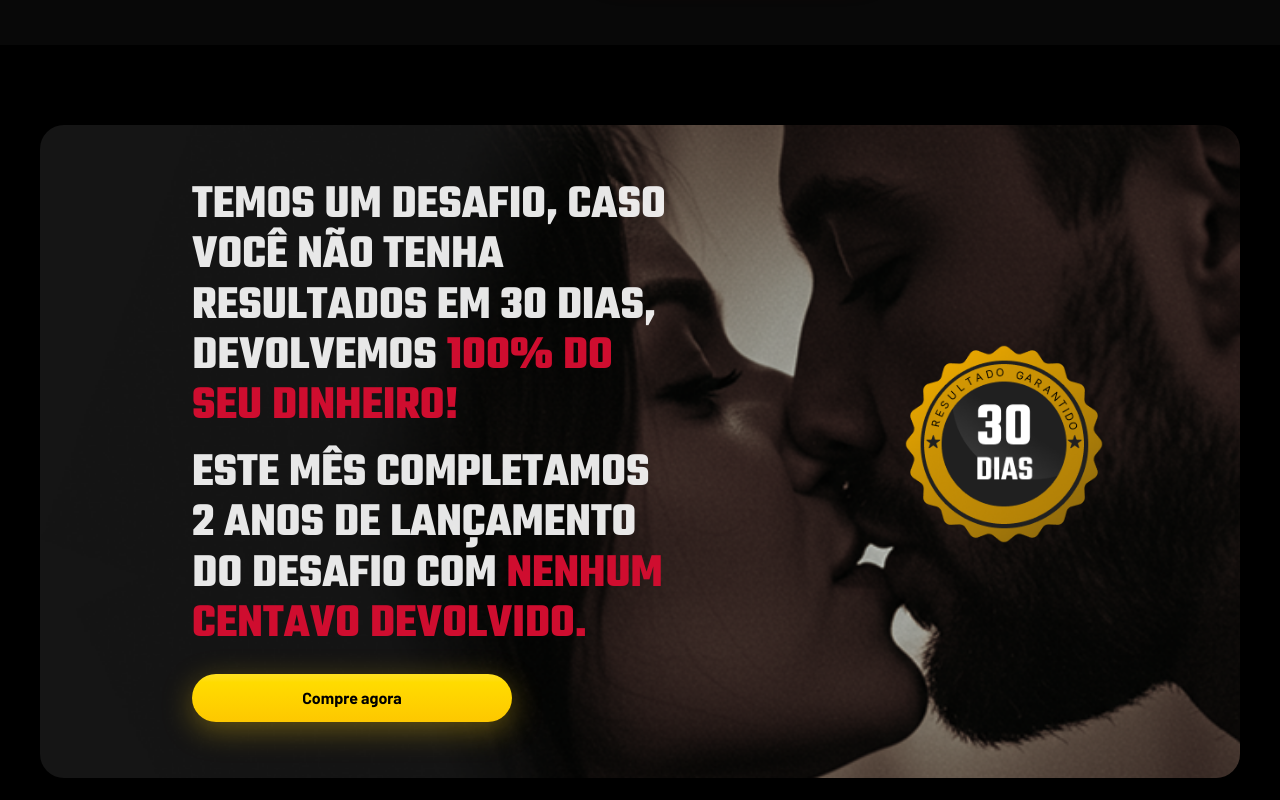
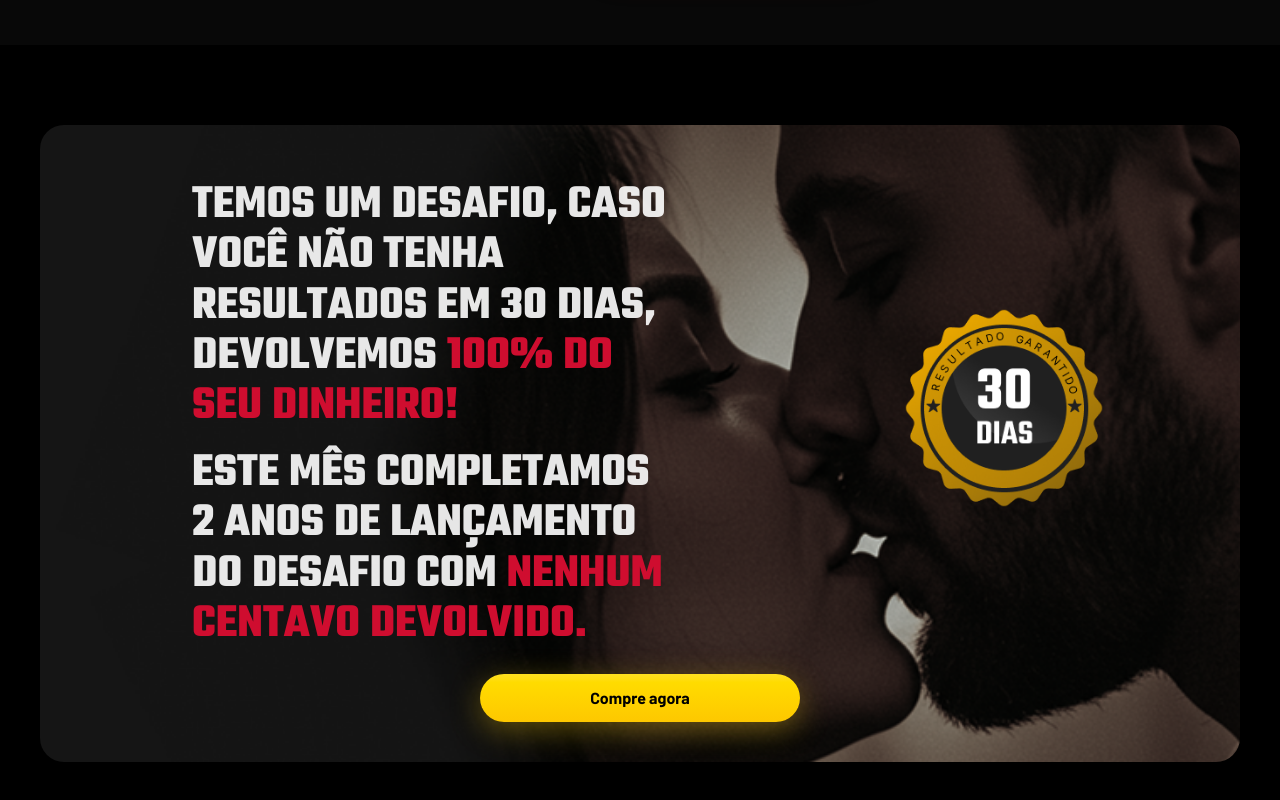
Before and after one commit to bttis/metibala, a Next.js app: page / in a window 1280 px wide. Shown: the part 3440-4240 px from the top of the page. Built offline with nearby package versions, Linux system fonts and the light colour scheme; no server answers.

Commit message:
changed redirect

```diff
--- a/src/app/page.tsx
+++ b/src/app/page.tsx
@@ -32,7 +32,7 @@ export default async function Home({
           <Enough />
         </div>
         <Kits affiliateRef={ref} />
-        <Guarantee affiliateRef={ref} />
+        <Guarantee />
         <Questions />
       </main>
       <Footer />
--- a/src/components/guarantee.tsx
+++ b/src/components/guarantee.tsx
@@ -1,6 +1,5 @@
 import Image from 'next/image'
 import Link from 'next/link'
-import { getProductLink } from './product'
 import { Button } from './ui/button'
 import BenefitsCarousel from './benefits-carousel'
 
@@ -44,11 +43,7 @@ const guaranteeCards = guarantees.map((guarantee) => (
   </div>
 ))
 
-export default function Guarantee({
-  affiliateRef
-}: {
-  affiliateRef?: string
-}) {
+export default function Guarantee() {
   return (
     <div>
       <div className="relative w-full max-w-[1200px] md:min-h-[440px] mx-auto mt-8 md:mt-20 rounded-3xl overflow-hidden">
@@ -59,7 +54,8 @@ export default function Guarantee({
           fill
           className="object-cover max-sm:object-[66%_100%]"
         />
-        <div className="relative z-10 flex max-sm:flex-col justify-center gap-20 md:gap-52 items-center w-full md:min-h-[440px] pt-0 pb-10 md:py-10">
+        <div className="relative z-10 flex flex-col items-center justify-center w-full md:min-h-[440px] pt-0 pb-10 md:py-10 px-4">
+          <div className="flex max-sm:flex-col justify-center gap-20 md:gap-52 items-center w-full">
             <div className="text-white/90 p-4 max-sm:pt-0 max-w-[350px] md:max-w-[520px] rounded-xl">
               <h2 className="font-teko font-bold uppercase leading-[1.05] text-3xl md:text-5xl max-sm:text-center">
                 Temos um desafio, caso você não tenha resultados em 30 dias,
@@ -77,19 +73,6 @@ export default function Guarantee({
                 Este mês completamos 2 anos de lançamento do desafio com{' '}
                 <span className="text-red-600">nenhum centavo devolvido.</span>
               </p>
-            <Link
-              href={getProductLink(affiliateRef)}
-              target="_blank"
-              rel="noreferrer"
-              className="block w-full max-w-[320px] mt-6 max-sm:mx-auto"
-            >
-              <Button
-                className="w-full h-auto py-3 rounded-full normal-case tracking-normal text-base font-bold text-black bg-gradient-to-b from-yellow-300 to-yellow-400 hover:bg-yellow-300 shadow-[0_8px_30px_rgba(250,204,21,0.35)]"
-                data-umami-event="click-garantia-cta"
-              >
-                Compre agora
-              </Button>
-            </Link>
             </div>
             <Image
               src="/stamp.png"
@@ -98,6 +81,15 @@ export default function Guarantee({
               height={200}
               className="mb-4 max-sm:hidden"
             />
+          </div>
+          <Link href="#kits" className="block w-full max-w-[320px] mt-2">
+            <Button
+              className="w-full h-auto py-3 rounded-full normal-case tracking-normal text-base font-bold text-black bg-gradient-to-b from-yellow-300 to-yellow-400 hover:bg-yellow-300 shadow-[0_8px_30px_rgba(250,204,21,0.35)]"
+              data-umami-event="click-garantia-cta"
+            >
+              Compre agora
+            </Button>
+          </Link>
         </div>
       </div>
 
```
Lines whose indentation alone changed are shown as unchanged.
